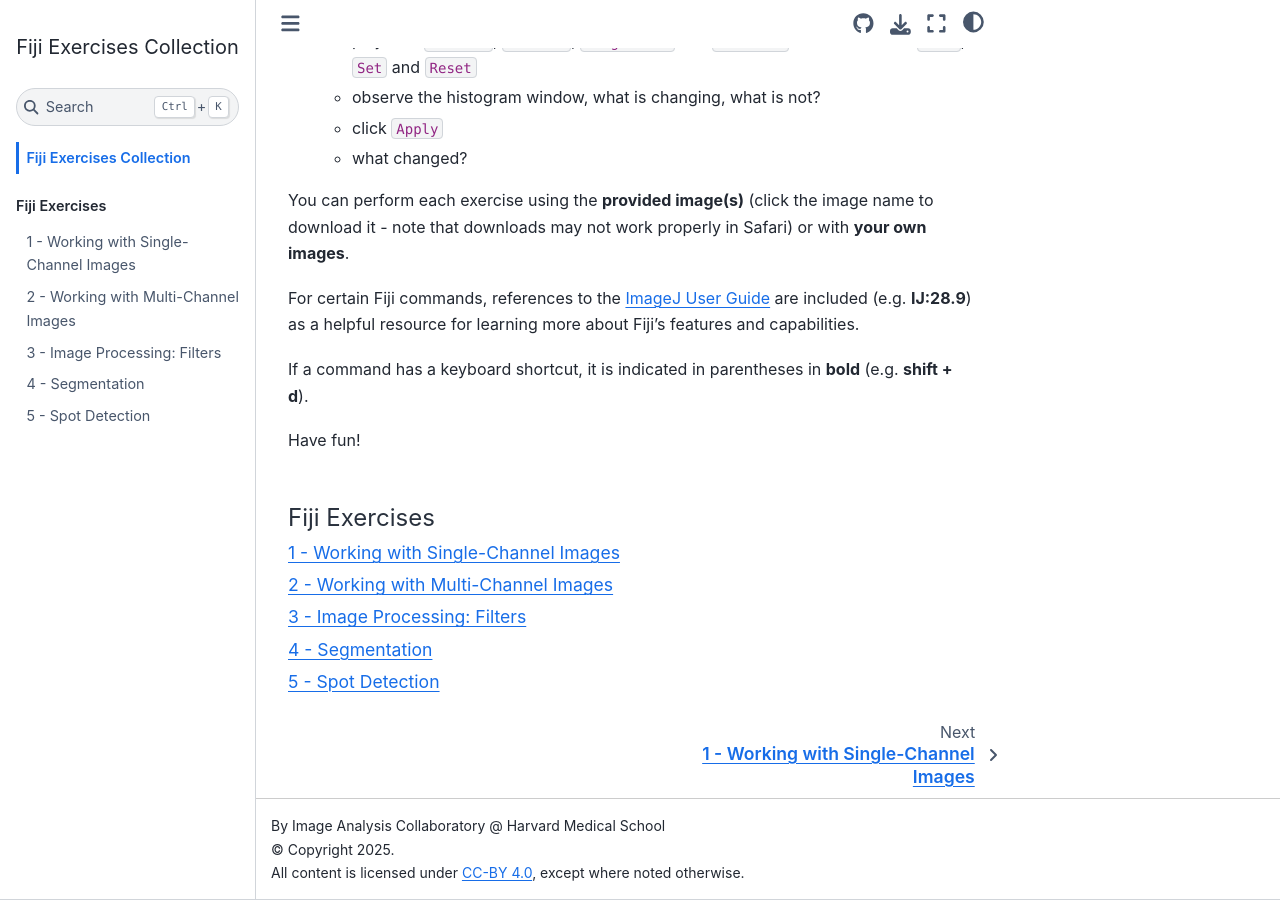
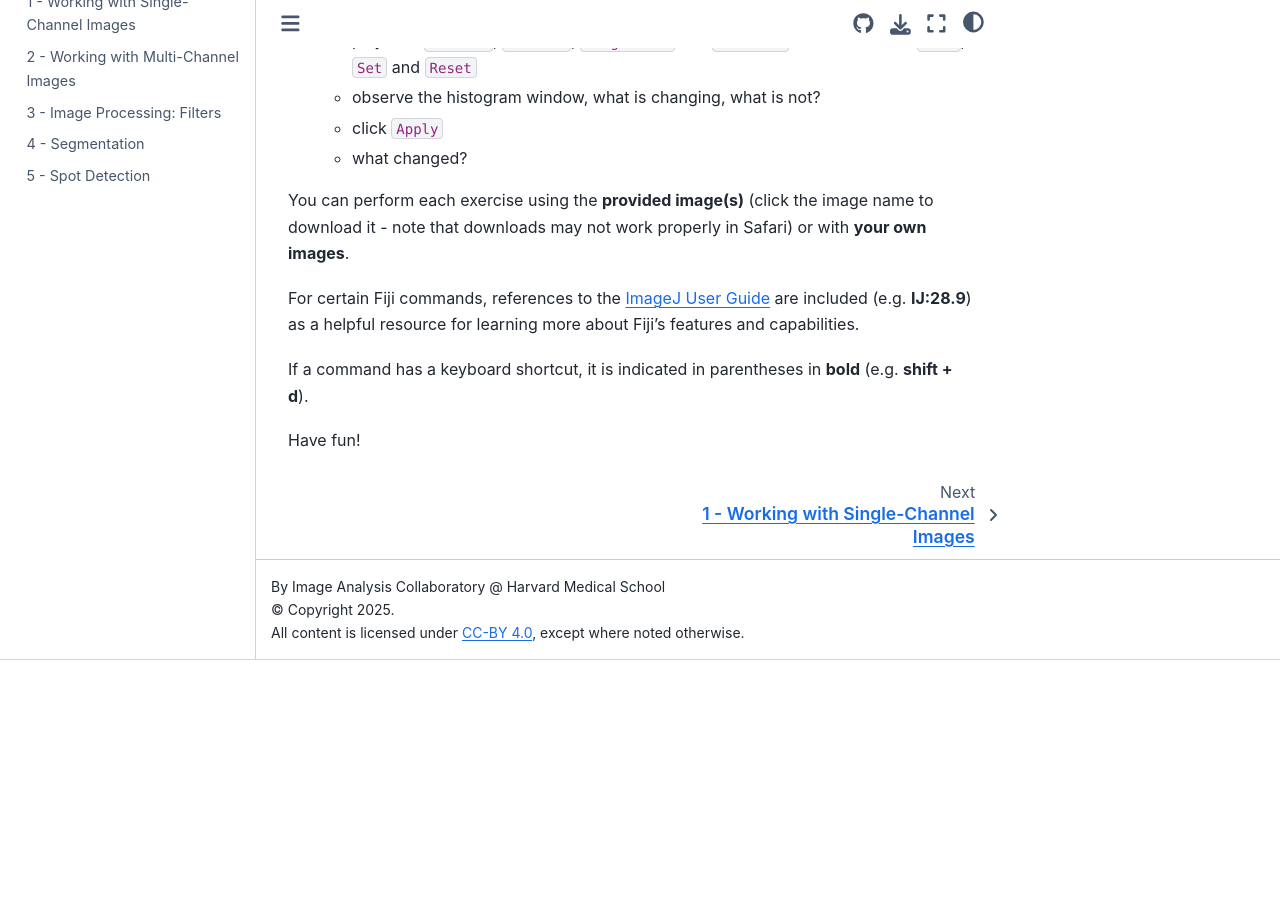
Before and after one commit to HMS-IAC/fiji-exercises-collection, a Jupyter Book: the page built from index.md, in a window 1280 px wide and 900 px high, scrolled down 611 px. Built offline with Jupyter Book 1.0.4 settings and Sphinx 7.4.7 and the Sphinx Book theme 1.1.4, drawn with Linux system fonts in a browser that asks for light colours; after the commit the page ends 1271 px from its top, so only the background shows below that.

Commit message:
remove toc in index

````diff
--- a/index.md
+++ b/index.md
@@ -38,8 +38,3 @@
 If a command has a keyboard shortcut, it is indicated in parentheses in **bold** (e.g. **shift + d**).
 
 Have fun!
-
-<br>
-
-```{tableofcontents}
-```
````
Also changed, not shown: 1 other file.
